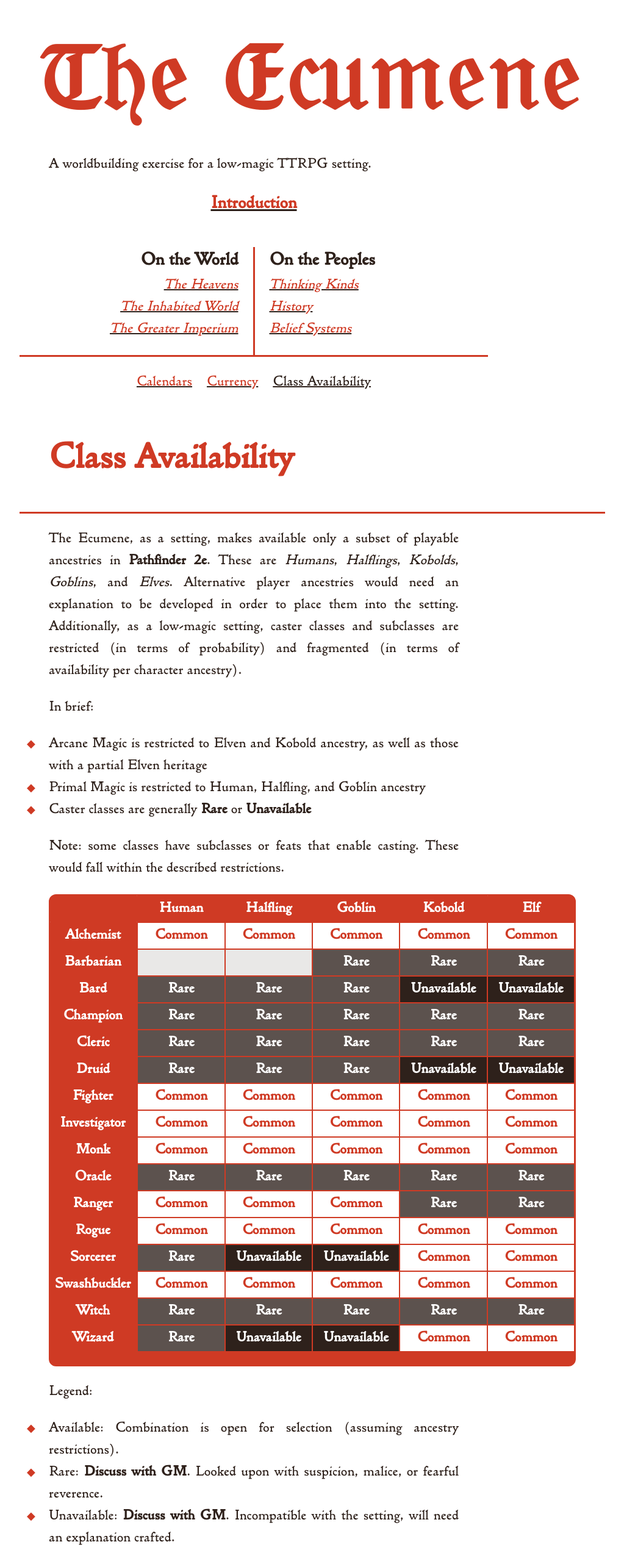
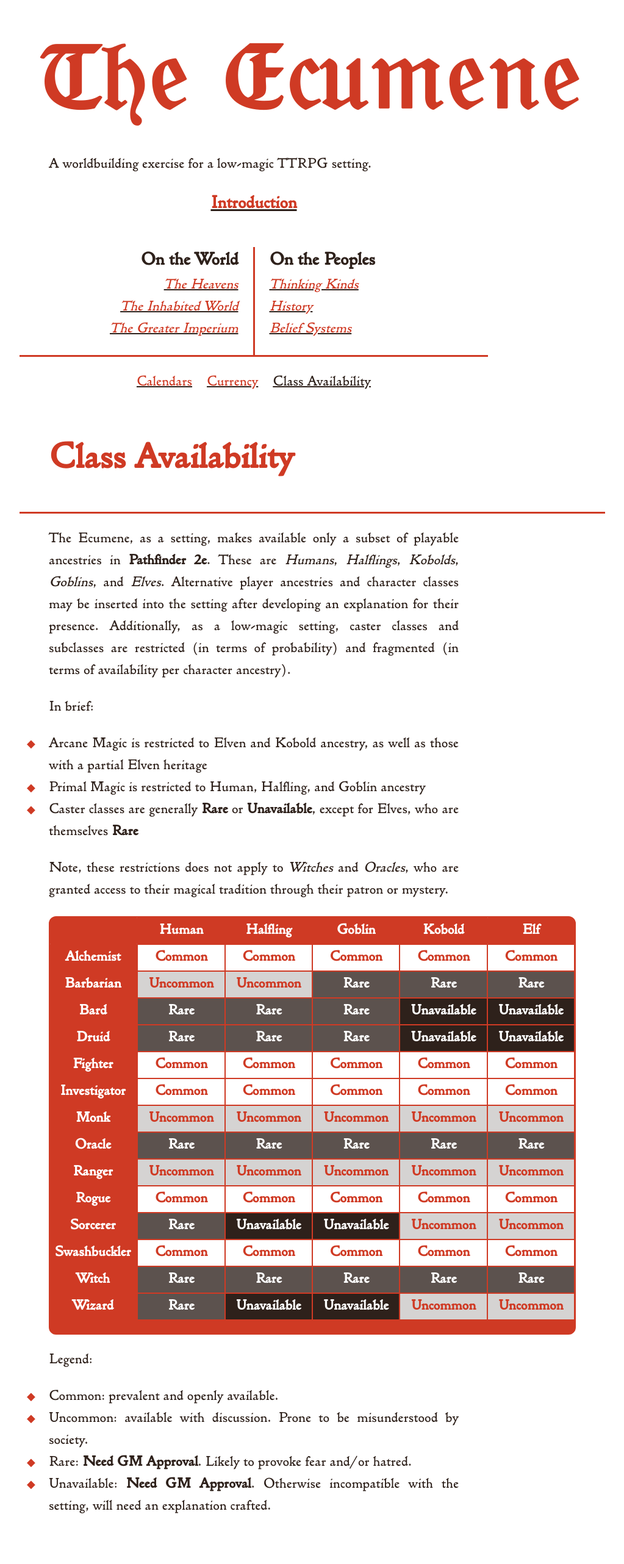
Before and after one commit to kmules1/kmules1.github.io, a Jekyll site: the page built from ecumene/classes.md, in a window 1280 px wide. Shown: the whole page at 61% size, without its empty margins (128-1151 px from the left). Built offline with Jekyll 4.4.1, drawn with Linux system fonts in a browser that asks for light colours; after the commit the page ends 2512 px from its top, so only the background shows below that.

Commit message:
return to 4-tier, roughly aligned with PF2e

```diff
--- a/assets/css/ecumene2.scss
+++ b/assets/css/ecumene2.scss
@@ -454,12 +454,20 @@ table#class-availability {
 	font-weight:				bold;
 }
 
-#class-availability .available {
+#class-availability .common {
 	background:					var(--white);
 	color:						var(--red);
 }
-#class-availability .available::after {
+#class-availability .common::after {
 	content:					"Common"
+}
+
+#class-availability .uncommon {
+	background:					var(--grey);
+	color:						var(--red);
+}
+#class-availability .uncommon::after {
+	content:					"Uncommon"
 }
 
 #class-availability .rare {
--- a/ecumene/classes.md
+++ b/ecumene/classes.md
@@ -4,14 +4,14 @@ title: Class Availability
 permalink: /ecumene/classes/
 ---
 
-The Ecumene, as a setting, makes available only a subset of playable ancestries in **Pathfinder 2e**. These are *Humans*, *Halflings*, *Kobolds*, *Goblins*, and *Elves*. Alternative player ancestries would need an explanation to be developed in order to place them into the setting. Additionally, as a low-magic setting, caster classes and subclasses are restricted (in terms of probability) and fragmented (in terms of availability per character ancestry).
+The Ecumene, as a setting, makes available only a subset of playable ancestries in **Pathfinder 2e**. These are *Humans*, *Halflings*, *Kobolds*, *Goblins*, and *Elves*. Alternative player ancestries and character classes may be inserted into the setting after developing an explanation for their presence. Additionally, as a low-magic setting, caster classes and subclasses are restricted (in terms of probability) and fragmented (in terms of availability per character ancestry).
 
 In brief:
 - Arcane Magic is restricted to Elven and Kobold ancestry, as well as those with a partial Elven heritage
 - Primal Magic is restricted to Human, Halfling, and Goblin ancestry
-- Caster classes are generally **Rare** or **Unavailable**
+- Caster classes are generally **Rare** or **Unavailable**, except for Elves, who are themselves **Rare**
 
-Note: some classes have subclasses or feats that enable casting. These would fall within the described restrictions.
+Note, these restrictions does not apply to *Witches* and *Oracles*, who are granted access to their magical tradition through their patron or mystery.
 
 <table id="class-availability" class="wide">
 	<thead>
@@ -27,16 +27,16 @@ Note: some classes have subclasses or feats that enable casting. These would fal
 	<tbody>
 		<tr>
 			<th>Alchemist</th>
-			<td class="available"></td>
-			<td class="available"></td>
-			<td class="available"></td>
-			<td class="available"></td>
-			<td class="available"></td>
+			<td class="common"></td>
+			<td class="common"></td>
+			<td class="common"></td>
+			<td class="common"></td>
+			<td class="common"></td>
 		</tr>
 		<tr>
 			<th>Barbarian</th>
-			<td class="common"></td>
-			<td class="common"></td>
+			<td class="uncommon"></td>
+			<td class="uncommon"></td>
 			<td class="rare"></td>
 			<td class="rare"></td>
 			<td class="rare"></td>
@@ -50,22 +50,6 @@ Note: some classes have subclasses or feats that enable casting. These would fal
 			<td class="unavailable"></td>
 		</tr>
 		<tr>
-			<th>Champion</th>
-			<td class="rare"></td>
-			<td class="rare"></td>
-			<td class="rare"></td>
-			<td class="rare"></td>
-			<td class="rare"></td>
-		</tr>
-		<tr>
-			<th>Cleric</th>
-			<td class="rare"></td>
-			<td class="rare"></td>
-			<td class="rare"></td>
-			<td class="rare"></td>
-			<td class="rare"></td>
-		</tr>
-		<tr>
 			<th>Druid</th>
 			<td class="rare"></td>
 			<td class="rare"></td>
@@ -75,27 +59,27 @@ Note: some classes have subclasses or feats that enable casting. These would fal
 		</tr>
 		<tr>
 			<th>Fighter</th>
-			<td class="available"></td>
-			<td class="available"></td>
-			<td class="available"></td>
-			<td class="available"></td>
-			<td class="available"></td>
+			<td class="common"></td>
+			<td class="common"></td>
+			<td class="common"></td>
+			<td class="common"></td>
+			<td class="common"></td>
 		</tr>
 		<tr>
 			<th>Investigator</th>
-			<td class="available"></td>
-			<td class="available"></td>
-			<td class="available"></td>
-			<td class="available"></td>
-			<td class="available"></td>
+			<td class="common"></td>
+			<td class="common"></td>
+			<td class="common"></td>
+			<td class="common"></td>
+			<td class="common"></td>
 		</tr>
 		<tr>
 			<th>Monk</th>
-			<td class="available"></td>
-			<td class="available"></td>
-			<td class="available"></td>
-			<td class="available"></td>
-			<td class="available"></td>
+			<td class="uncommon"></td>
+			<td class="uncommon"></td>
+			<td class="uncommon"></td>
+			<td class="uncommon"></td>
+			<td class="uncommon"></td>
 		</tr>
 		<tr>
 			<th>Oracle</th>
@@ -107,35 +91,35 @@ Note: some classes have subclasses or feats that enable casting. These would fal
 		</tr>
 		<tr>
 			<th>Ranger</th>
-			<td class="available"></td>
-			<td class="available"></td>
-			<td class="available"></td>
-			<td class="rare"></td>
-			<td class="rare"></td>
+			<td class="uncommon"></td>
+			<td class="uncommon"></td>
+			<td class="uncommon"></td>
+			<td class="uncommon"></td>
+			<td class="uncommon"></td>
 		</tr>
 		<tr>
 			<th>Rogue</th>
-			<td class="available"></td>
-			<td class="available"></td>
-			<td class="available"></td>
-			<td class="available"></td>
-			<td class="available"></td>
+			<td class="common"></td>
+			<td class="common"></td>
+			<td class="common"></td>
+			<td class="common"></td>
+			<td class="common"></td>
 		</tr>
 		<tr>
 			<th>Sorcerer</th>
 			<td class="rare"></td>
 			<td class="unavailable"></td>
 			<td class="unavailable"></td>
-			<td class="available"></td>
-			<td class="available"></td>
+			<td class="uncommon"></td>
+			<td class="uncommon"></td>
 		</tr>
 		<tr>
 			<th>Swashbuckler</th>
-			<td class="available"></td>
-			<td class="available"></td>
-			<td class="available"></td>
-			<td class="available"></td>
-			<td class="available"></td>
+			<td class="common"></td>
+			<td class="common"></td>
+			<td class="common"></td>
+			<td class="common"></td>
+			<td class="common"></td>
 		</tr>
 		<tr>
 			<th>Witch</th>
@@ -150,13 +134,14 @@ Note: some classes have subclasses or feats that enable casting. These would fal
 			<td class="rare"></td>
 			<td class="unavailable"></td>
 			<td class="unavailable"></td>
-			<td class="available"></td>
-			<td class="available"></td>
+			<td class="uncommon"></td>
+			<td class="uncommon"></td>
 		</tr>
 	</tbody>
 </table>
 
 Legend:
-- Available: Combination is open for selection (assuming ancestry restrictions).
-- Rare:  **Discuss with GM**. Looked upon with suspicion, malice, or fearful reverence.
-- Unavailable: **Discuss with GM**. Incompatible with the setting, will need an explanation crafted.
+- Common: prevalent and openly available.
+- Uncommon: available with discussion. Prone to be misunderstood by society.
+- Rare: **Need GM Approval**. Likely to provoke fear and/or hatred.
+- Unavailable: **Need GM Approval**. Otherwise incompatible with the setting, will need an explanation crafted.
```
